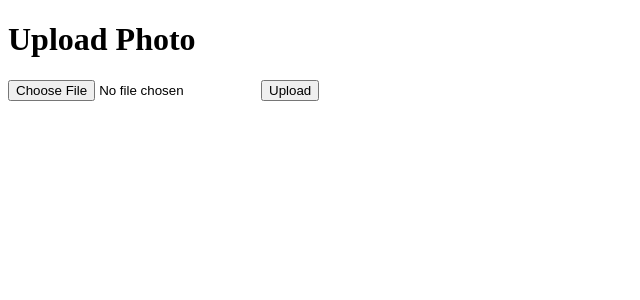
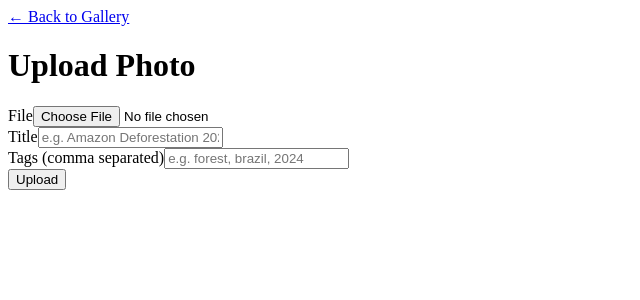
Before and after one commit to Bianca-ME/orbit-gallery, a Nuxt app in the folder frontend/: page /upload in a window 1280 px wide. Shown: the top 300 px of the page, without its empty margins (0-640 px from the left). Built offline with nearby package versions, Linux system fonts and the light colour scheme; sample sign-in values are in the browser's storage.

Commit message:
feat: wire JWT token into upload and patch requests

```diff
--- a/frontend/app/pages/upload.vue
+++ b/frontend/app/pages/upload.vue
@@ -1,15 +1,32 @@
 <script setup>
-import { ref } from "vue"
+import { ref, onMounted } from "vue"
+import { useRouter } from "vue-router"
 
+const router = useRouter()
 const file = ref(null)
+const title = ref("")
+const tags = ref("")
 const uploading = ref(false)
+
+onMounted(() => {
+  if (!localStorage.getItem("token")) {
+    router.push("/login")
+  }
+})
 
 function handleFileChange(event) {
   file.value = event.target.files[0]
+  if (file.value && !title.value) {
+    title.value = file.value.name.replace(/\.[^.]+$/, "")
+  }
 }
 
 async function uploadPhoto() {
-  if (!file.value) return
+  if (!file.value) return alert("Please select a file first.")
+  if (!title.value) return alert("Please add a title.")
+
+  const token = localStorage.getItem("token")
+  if (!token) return router.push("/login")
 
   const formData = new FormData()
   formData.append("file", file.value)
@@ -17,34 +34,65 @@ async function uploadPhoto() {
   uploading.value = true
 
   try {
-      await fetch("http://localhost:8000/photos/upload-test", {
-        method: "POST",
-        body: formData
-      })
+    const res = await fetch("http://localhost:8000/photos/upload-test", {
+      method: "POST",
+      headers: {
+        Authorization: `Bearer ${token}`,
+      },
+      body: formData,
+    })
 
-      alert("Upload complete!")
+    if (!res.ok) throw new Error("Upload failed")
+
+    const data = await res.json()
+
+    const tagList = tags.value
+      .split(",")
+      .map((t) => t.trim())
+      .filter(Boolean)
+
+    await fetch(`http://localhost:8000/photos/${data.id}`, {
+      method: "PATCH",
+      headers: {
+        "Content-Type": "application/json",
+        Authorization: `Bearer ${token}`,
+    },
+      body: JSON.stringify({ title: title.value, tags: tagList }),
+    })
+
+    router.push("/")
   } catch (error) {
-      console.error(error)
-      alert("Error uploading photo.")
+    console.error(error)
+    alert("Error uploading photo.")
   }
+
   uploading.value = false
 }
 </script>
 
 <template>
   <div>
+    <NuxtLink to="/">← Back to Gallery</NuxtLink>
+
     <h1>Upload Photo</h1>
 
-    <input
-      type="file"
-      @change="handleFileChange"
-    />
+    <div>
+      <label>File</label>
+      <input type="file" accept="image/*" @change="handleFileChange" />
+    </div>
 
-    <button
-        @click="uploadPhoto"
-        :disabled="uploading"
-    >
-      Upload
+    <div>
+      <label>Title</label>
+      <input v-model="title" type="text" placeholder="e.g. Amazon Deforestation 2024" />
+    </div>
+
+    <div>
+      <label>Tags (comma separated)</label>
+      <input v-model="tags" type="text" placeholder="e.g. forest, brazil, 2024" />
+    </div>
+
+    <button @click="uploadPhoto" :disabled="uploading">
+      {{ uploading ? "Uploading..." : "Upload" }}
     </button>
   </div>
 </template>
```
Also changed, not shown: 1 other file (tests, documents, lock files or other folders).
